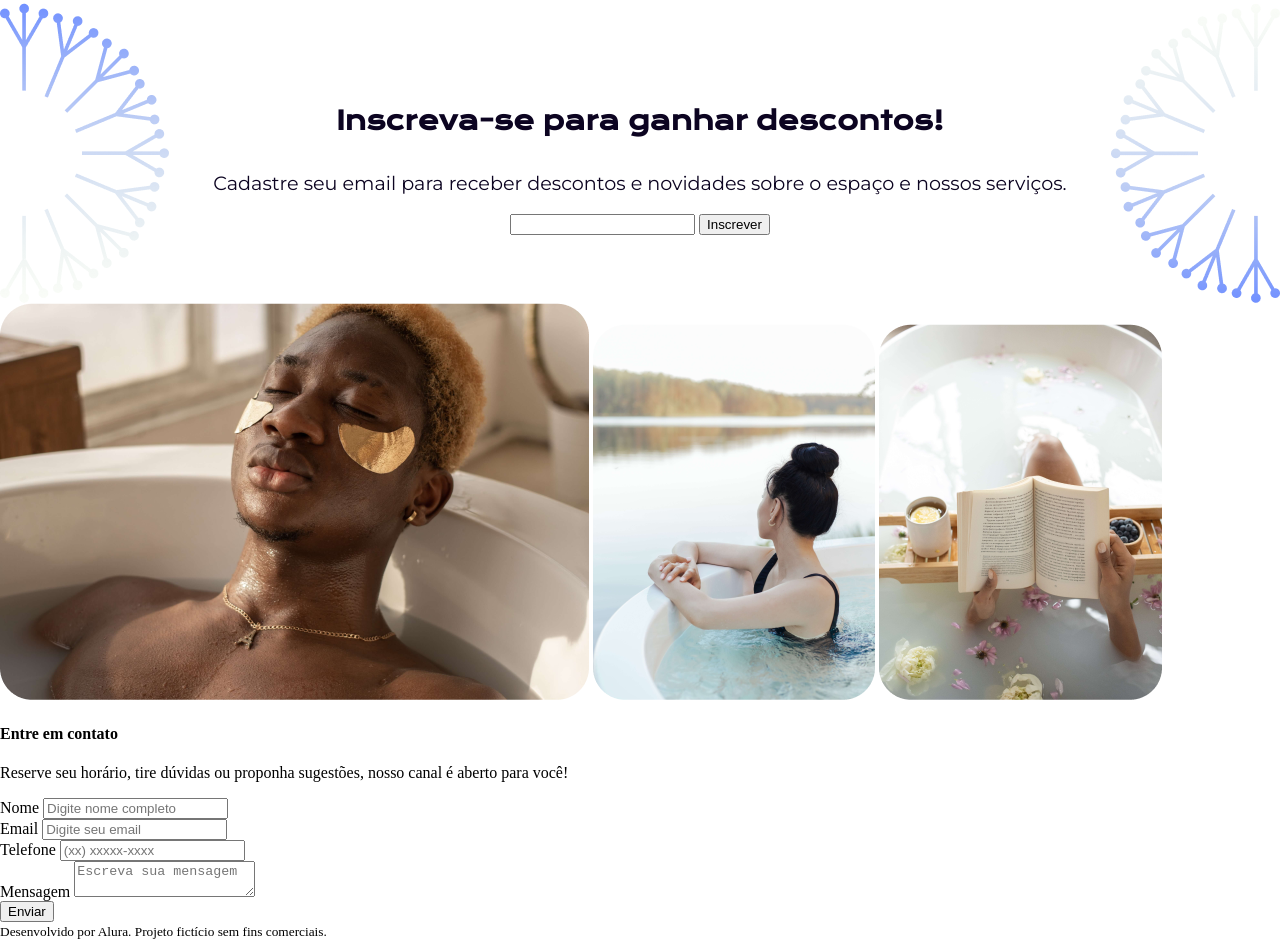
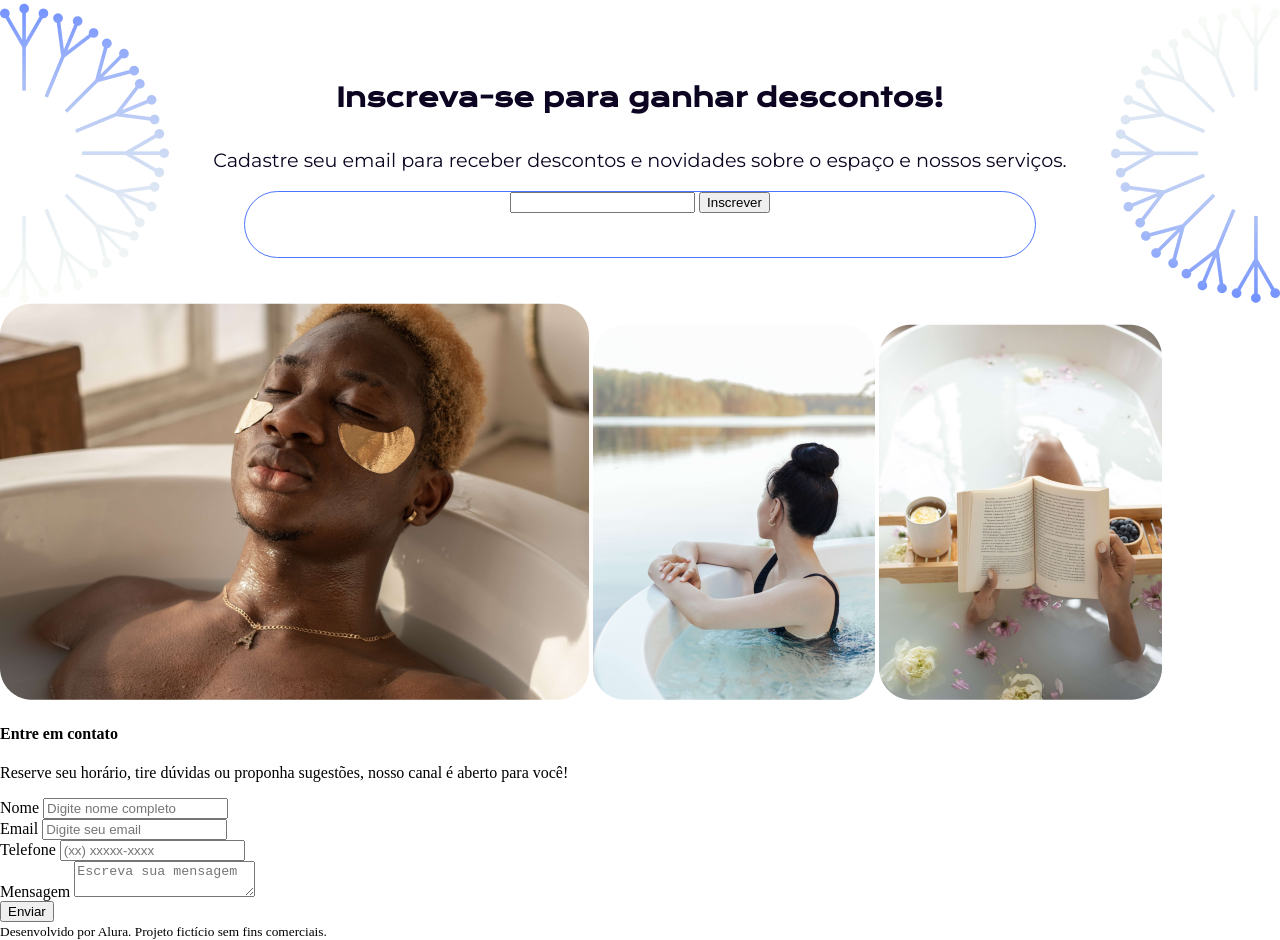
Before and after one commit to LetMzDev/0009-Site-SPA-SASS, a plain HTML site: page index.html in a window 1280 px wide. Shown: the part 2314-3254 px from the top of the page. Drawn offline with nearby package versions, Linux system fonts and the light colour scheme.

Commit message:
(21) Usando variável local

```diff
--- a/styles/components/_desconto.scss
+++ b/styles/components/_desconto.scss
@@ -17,4 +17,14 @@
 	{
 		@include mixins.ff-fs-cl ( variaveis.$ft-textos, 1.2rem, variaveis.$cor-primaria );
 	}
+
+	.input-btn
+	{
+		$largura-input: 790px;
+		width: $largura-input;
+		height: 65px;
+		border: 1px solid variaveis.$cor-secundaria;
+		border-radius: 65px;
+		margin: 0 auto;
+	}
 }
```
Also changed, not shown: styles/styles.css, 1 other file.
